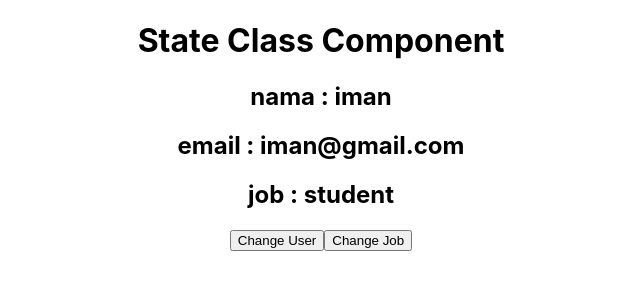
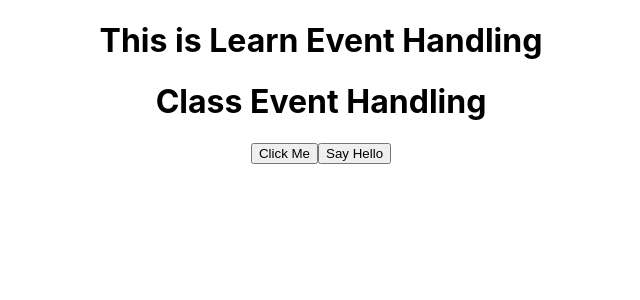
Before and after one commit to hanafiridwan/materi_reactJS, a React (Create React App) app: page / in a window 1280 px wide. Shown: the top 300 px of the page, without its empty margins (319-959 px from the left). Built offline with nearby package versions, Linux system fonts and the light colour scheme.

Commit message:
event handling

```diff
--- a/src/App.js
+++ b/src/App.js
@@ -1,5 +1,10 @@
 // import logo from './logo.svg';
 import './App.css';
+import ClassEventHandling from './FuncEventHandling/ClassEventHandling';
+import FuncEventHandling from './FuncEventHandling/FuncEventHandling';
+import ObjectDestructing from './object destructing/ObjectDestructing';
+import ClassProps from './props/ClassProps';
+import FuncProps from './props/FuncProps';
 import ClassState from './state/ClassState';
 // import ClassProps from './props/ClassProps';
 
@@ -29,10 +34,24 @@ import ClassState from './state/ClassState';
 //   );
 // }
 
+// function App(){
+//   return(
+//     <div className="App">
+//       {/* <ClassState /> */}
+//     {/* <FuncProps name="Udin" email="Udin@gmail.com" /> */}
+//     <ObjectDestructing name="Wahyu" email="Wahyu@gmail.com" job="Student" />
+//     {/* <ClassProps name="Bagus" email="Bagus@gmail.com" /> */}
+//     </div>
+
+//   );
+// }
+
 function App(){
   return(
     <div className="App">
-      <ClassState />
+      <h1>This is Learn Event Handling</h1>
+      {/* <FuncEventHandling /> */}
+      <ClassEventHandling />
     </div>
 
   );
--- /dev/null
+++ b/src/FuncEventHandling/ClassEventHandling.jsx
@@ -0,0 +1,25 @@
+import React, { Component } from 'react'
+
+export default class ClassEventHandling extends Component {
+
+    // Case 1. di Class tidak perlu arrow function dan tulisan const
+    handleClick() {
+        alert('Hello Budi')
+    }
+
+    //Case 2.
+    handlesayHello(name){
+        alert(`Hello ${name}`)
+    }
+
+  render() {
+    return (
+      <div>
+        <h1>Class Event Handling</h1>
+        <button onClick={this.handleClick}>Click Me</button>
+        <button onClick={() => this.handlesayHello('Udin Bego')}>Say Hello</button>
+        {/* Jangan lupa ini adalah Class jadi harus pake this. baru parameternyan */}
+      </div>
+    )
+  }
+}
--- /dev/null
+++ b/src/FuncEventHandling/FuncEventHandling.jsx
@@ -0,0 +1,21 @@
+import React from 'react'
+
+export default function FuncEventHandling() {
+    //case 1
+    const handleClick = () => {
+        alert('Hello Udin')
+    }
+
+    //case 2. di materi kita mau memanggil sebuah parameter jadi lihat codingan di bawah.
+    const handlesayHello = (name) => {
+        alert(`Hello ${name}`) //ingat pakai kutip kebalik (``)
+    }
+  return (
+    <div>
+      <h2>Functional Component</h2>
+      <button onClick={handleClick}>Clic me</button>
+      <button onClick={() => handlesayHello('Wawan')}>Say Hello</button>
+      {/* //"sapei" ini adalah isi parameternya */}
+    </div>
+  )
+}
--- /dev/null
+++ b/src/object destructing/ObjectDestructing.jsx
@@ -0,0 +1,49 @@
+//Contoh 1
+
+// import React from 'react';
+
+// const ObjectDestructing = ({name, email}) => {
+//   return (
+//     <div>
+//       <h1>Functional Props</h1>
+//       <h2>Nama : {name} </h2>
+//       <h2>Email : {email} </h2>
+//     </div>
+//   );
+// };
+
+// export default ObjectDestructing;
+
+//INI CONTOH KE 2
+
+// import React from 'react';
+
+// const ObjectDestructing = () => {
+//     const {name, email} = props
+//   return (
+//     <div>
+//       <h1>Functional Props</h1>
+//       <h2>Nama : {name} </h2>
+//       <h2>Email : {email} </h2>
+//     </div>
+//   );
+// };
+
+// export default ObjectDestructing;
+
+import React, { Component } from 'react'
+
+export default class ObjectDestructing extends Component {
+  render() {
+    const {name, email, job} = this.props;
+    console.log(this.props); //di class component, pemanggilan props dilakukan di bagian child dengan menambahkan "this" lalu tambahkan ".props"
+    return (
+      <div>
+        <h1>INI CLASS COMPONENT bagian Object Destructing</h1>
+        <h2>Name: {name} </h2>
+        <h2>email: {email} </h2>
+        <h2>job: {job} </h2>
+      </div>
+    )
+  }
+}
--- a/src/props/FuncProps.jsx
+++ b/src/props/FuncProps.jsx
@@ -1,9 +1,13 @@
-import React from 'react'
+import React from 'react';
 
-export default function FuncProps() {
+const FuncProps = (props) => {
   return (
     <div>
+      <h1>Functional Props</h1>
+      <h2>Nama : {props.name} </h2>
+      <h2>Email : {props.email} </h2>
+    </div>
+  );
+};
 
-    </div>
-  )
-}
+export default FuncProps;
--- a/src/state/ClassState.jsx
+++ b/src/state/ClassState.jsx
@@ -37,12 +37,13 @@ export default class ClassState extends Component {
   // }
 
   render() {
+    const {name, email, job} = this.state //Object Destructing InI LO YA
     return (
       <div>
         <h1>State Class Component</h1>
-        <h2>nama : {this.state.name} </h2>
-        <h2>email : {this.state.email} </h2>
-        <h2>job : {this.state.job} </h2>
+        <h2>nama : {name} </h2>
+        <h2>email : {email} </h2>
+        <h2>job : {job} </h2>
         <button onClick={() => this.changeUser()}>Change User</button>
         <button onClick={() => this.updateJob()}>Change Job</button>
       </div>
```
